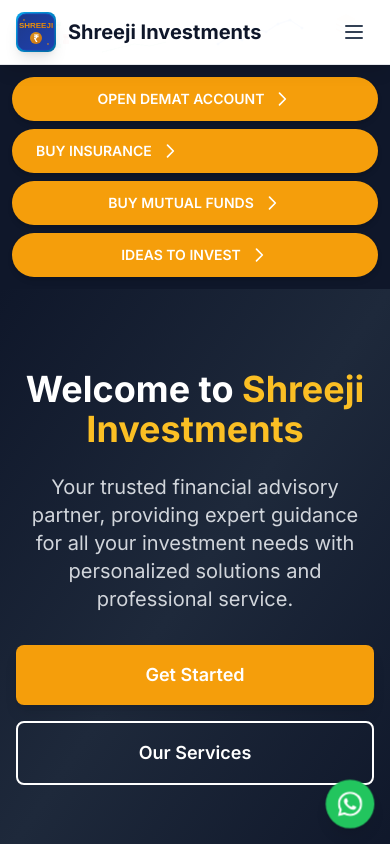
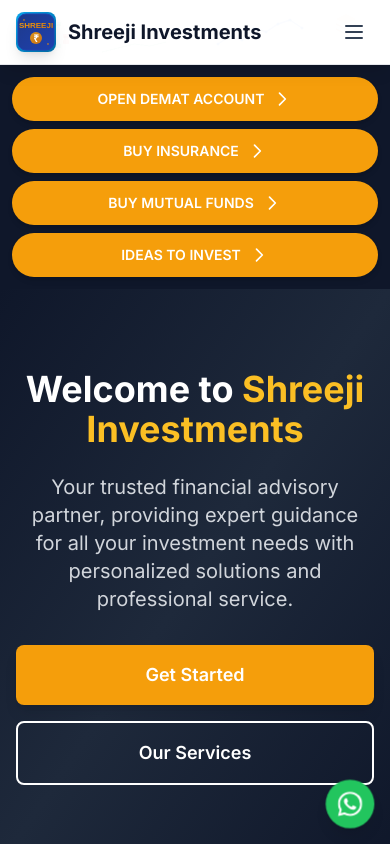
Before and after one commit to snehalshah143/shreeji-investments, a React (Vite) app: page / in a window 390 px wide. Shown: the top 844 px of the page. Built offline with nearby package versions, Linux system fonts and the light colour scheme.

Commit message:
Fix BUY INSURANCE button alignment: Change from left to center alignment to match other buttons

```diff
--- a/src/index.css
+++ b/src/index.css
@@ -84,8 +84,8 @@
     width: 100% !important;
     margin: 0 !important;
     padding: 0.75rem 1.5rem !important;
-    justify-content: flex-start !important;
-    text-align: left !important;
+    justify-content: center !important;
+    text-align: center !important;
   }
 
   /* Add proper spacing between buttons in mobile */
```
